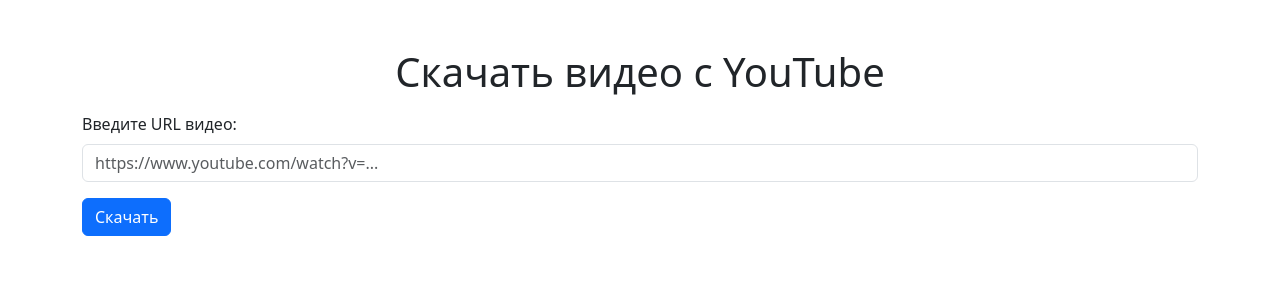
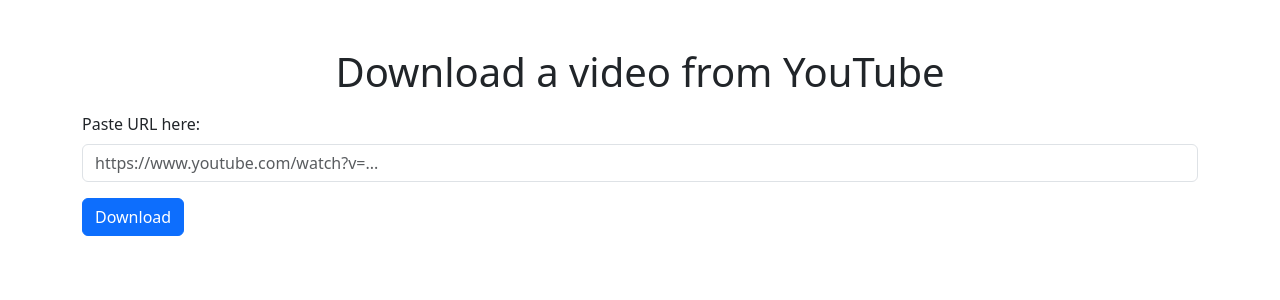
Before and after one commit to YourChillyBoy/youtube-dl, a Flask app: page / in a window 1280 px wide. Shown: the top 300 px of the page. Run offline with Flask 3, Linux system fonts and the light colour scheme; some libraries are stand-ins or nearby versions.

Commit message:
Update index.html
changed language to English

```diff
--- a/templates/index.html
+++ b/templates/index.html
@@ -1,17 +1,17 @@
 <!DOCTYPE html>
 <html>
 <head>
-    <title>Скачать видео с YouTube</title>
+    <title>Download YT videos</title>
     <link href="https://cdn.jsdelivr.net/npm/bootstrap@5.3.0/dist/css/bootstrap.min.css" rel="stylesheet">
 </head>
 <body class="container mt-5">
-    <h1 class="text-center">Скачать видео с YouTube</h1>
+    <h1 class="text-center">Download a video from YouTube</h1>
     <form method="POST" class="mt-3">
         <div class="mb-3">
-            <label class="form-label">Введите URL видео:</label>
+            <label class="form-label">Paste URL here:</label>
             <input type="text" name="url" class="form-control" placeholder="https://www.youtube.com/watch?v=..." required>
         </div>
-        <button type="submit" class="btn btn-primary">Скачать</button>
+        <button type="submit" class="btn btn-primary">Download</button>
     </form>
     {% if message %}
         <p class="mt-3 text-danger">{{ message }}</p>
```
